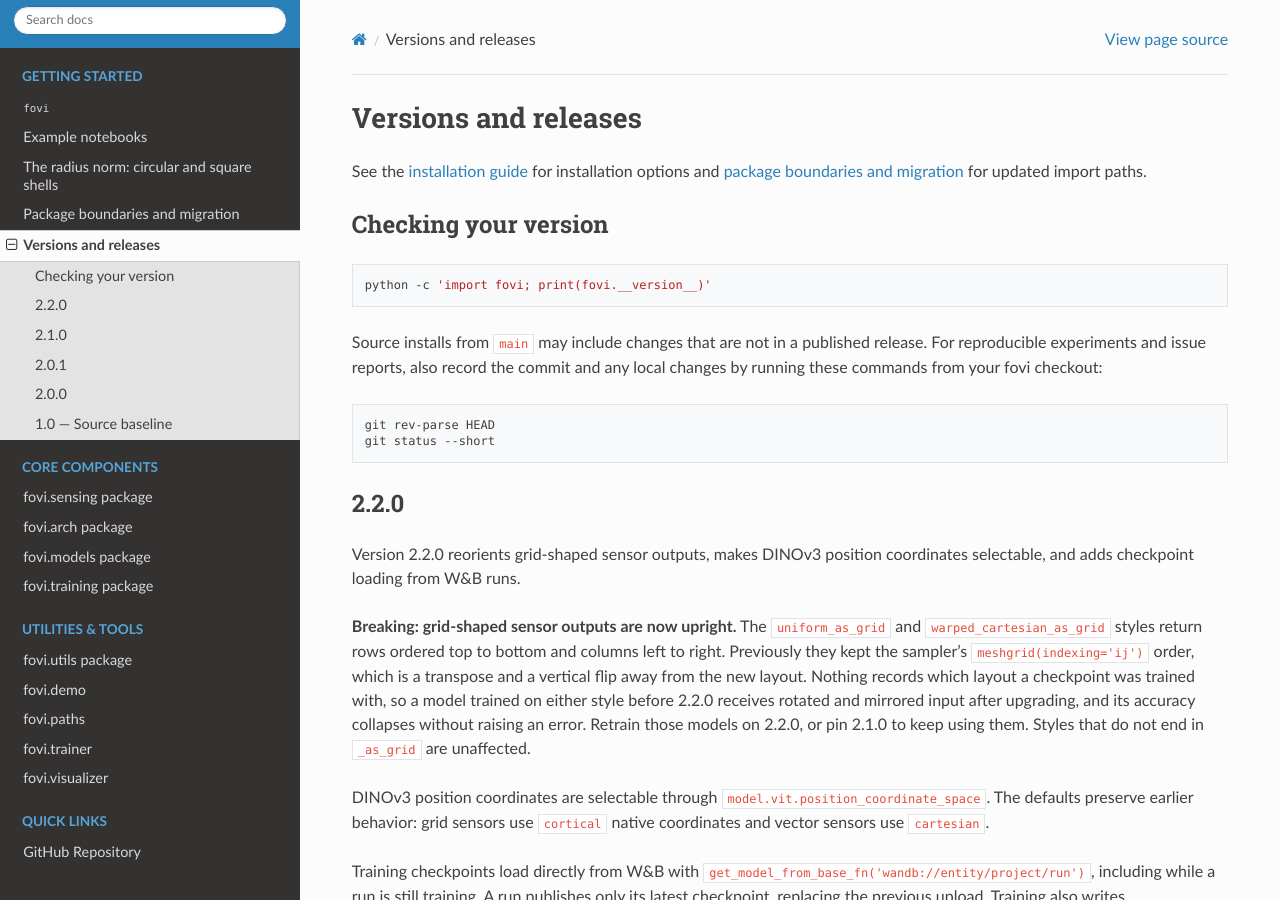
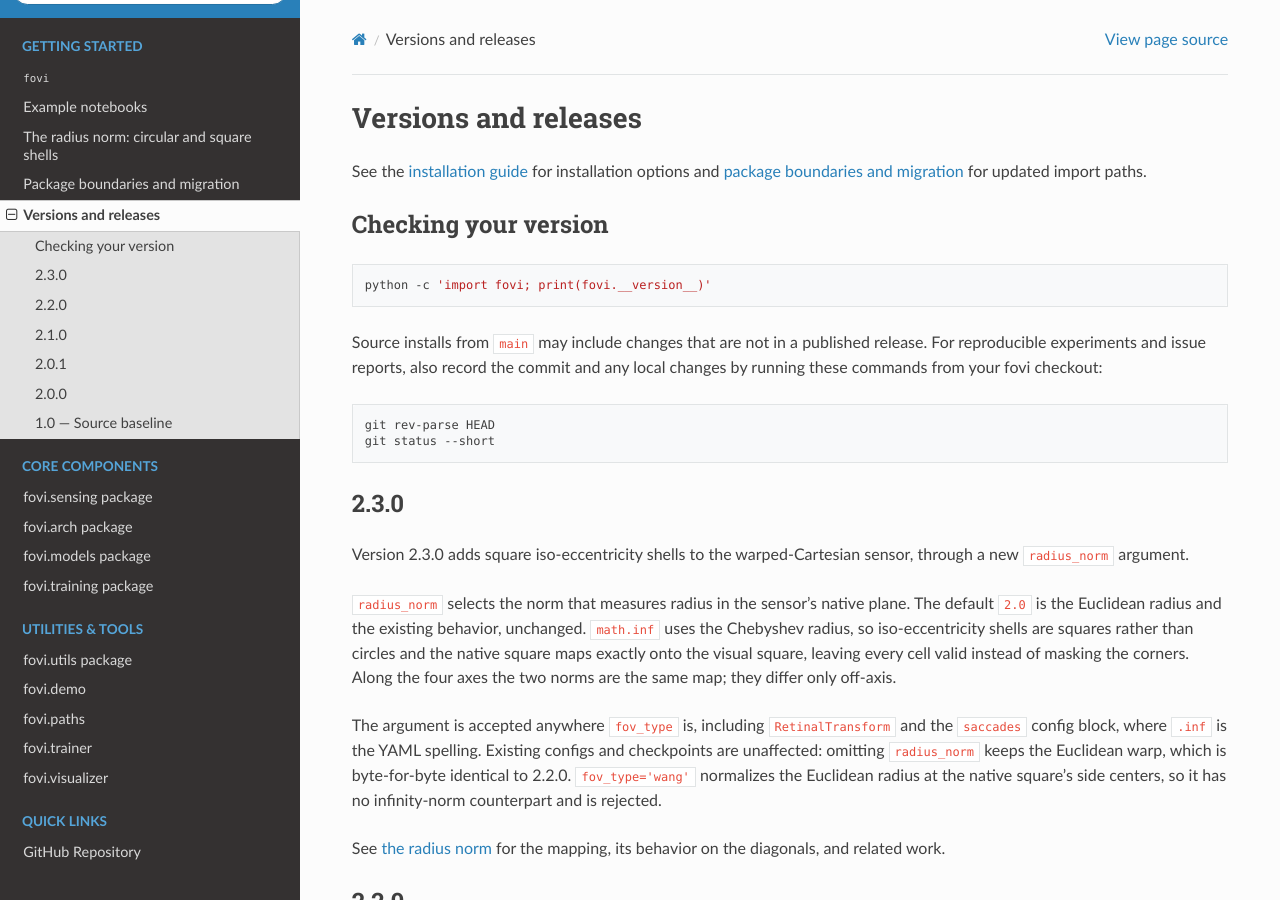
Before and after one commit to nblauch/fovi, a Sphinx documentation site: the page built from docs/releases.md, in a window 1280 px wide and 900 px high. Built offline with Sphinx 7.4.7 and the Read the Docs theme 3.1.0, drawn with Linux system fonts in a browser that asks for light colours.

Commit message:
Release 2.3.0 with the radius_norm sensor argument
Adds square iso-eccentricity shells to the warped-Cartesian sensor
through the new radius_norm argument, and records the release note.

A minor bump rather than a patch: radius_norm is new public API on
SamplingCoords, RetinalTransform, the samplers and the model
constructors, so a version range should be able to select for it.
Nothing breaks — omitting radius_norm keeps the Euclidean warp, whose
output is byte-for-byte identical to 2.2.0.

Co-Authored-By: Claude Opus 5 (1M context) <noreply@anthropic.com>

````diff
--- a/docs/releases.md
+++ b/docs/releases.md
@@ -17,6 +17,28 @@ changes by running these commands from your fovi checkout:
 git rev-parse HEAD
 git status --short
 ```
+
+## 2.3.0
+
+Version 2.3.0 adds square iso-eccentricity shells to the warped-Cartesian
+sensor, through a new `radius_norm` argument.
+
+`radius_norm` selects the norm that measures radius in the sensor's native
+plane. The default `2.0` is the Euclidean radius and the existing behavior,
+unchanged. `math.inf` uses the Chebyshev radius, so iso-eccentricity shells are
+squares rather than circles and the native square maps exactly onto the visual
+square, leaving every cell valid instead of masking the corners. Along the four
+axes the two norms are the same map; they differ only off-axis.
+
+The argument is accepted anywhere `fov_type` is, including `RetinalTransform`
+and the `saccades` config block, where `.inf` is the YAML spelling. Existing
+configs and checkpoints are unaffected: omitting `radius_norm` keeps the
+Euclidean warp, which is byte-for-byte identical to 2.2.0. `fov_type='wang'`
+normalizes the Euclidean radius at the native square's side centers, so it has
+no infinity-norm counterpart and is rejected.
+
+See [the radius norm](radius_norm.md) for the mapping, its behavior on the
+diagonals, and related work.
 
 ## 2.2.0
 
--- a/fovi/_version.py
+++ b/fovi/_version.py
@@ -1,3 +1,3 @@
 """Package version, read by the build backend and documentation."""
 
-__version__ = "2.2.0"
+__version__ = "2.3.0"
````
